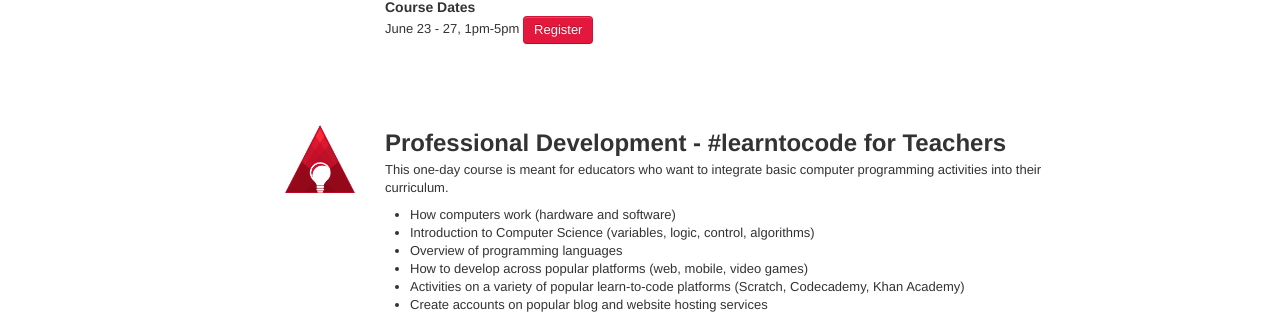
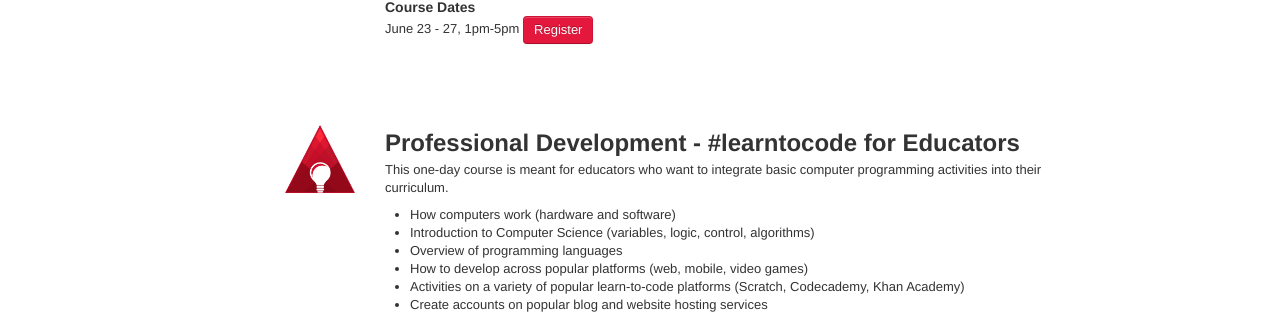
Before and after one commit to ainc/awesomeincu-2013, a Jekyll site: the page built from curriculum.html, in a window 1280 px wide and 900 px high, scrolled down 5540 px. Shown: the part 405-720 px from the top of the window. Built offline with Jekyll 4.4.1, drawn with Linux system fonts in a browser that asks for light colours; Markdown is read by kramdown in place of the engine named in the settings; comment, search, counter and statistics services are not loaded.

Commit message:
Change Teachers to Educators

```diff
--- a/curriculum.html
+++ b/curriculum.html
@@ -320,7 +320,7 @@ alias: /curriculum.html
                 <a href="#" target="_blank"><img src="/img/logo_big.png" width="70px"></a>
               </div>
               <div class="span7">
-                <h2>Professional Development - #learntocode for Teachers</h2>
+                <h2>Professional Development - #learntocode for Educators</h2>
                 <p>This one-day course is meant for educators who want to integrate basic computer programming activities into their curriculum.</p>
                 <ul>
                   <li>How computers work (hardware and software)</li>
```
Also changed, not shown: 2 other files.
